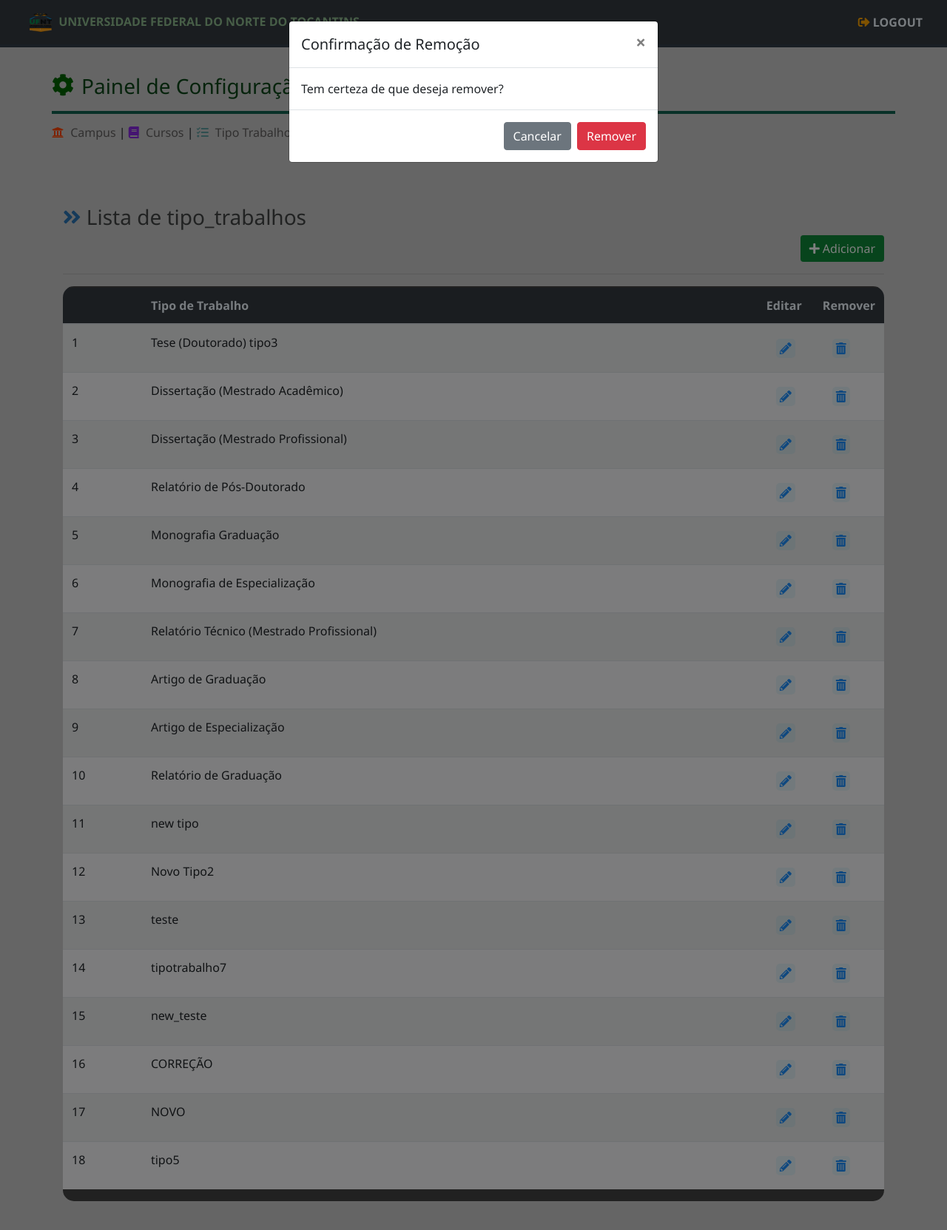
After one commit to fabiodesousaleal/gfc, a Flask app: page /tipo_trabalho/ in a window 1280 px wide, after a click that opens the changed part. The commit adds this page. Shown: the top 1663 px of the page at 74% size. Run offline with Flask 3, Linux system fonts and the light colour scheme; a user stored in the database is signed in; data comes from the database, SQL or seed files in the repository; both versions use the stored data as it was after the commit; some libraries are stand-ins or nearby versions.

Commit message:
Comitão de transferencia - e Refatoramento

```diff
--- a/app.py
+++ b/app.py
@@ -4,6 +4,7 @@ from flask_login import LoginManager, login_required
 from routes.ficha_routes import ficha_routes
 from routes.login_routes import login_routes
 from routes.curso_routes import curso_routes
+from routes.tipo_trabalho_routes import tt_routes
 from models.user_model import UserModel
 
 app = Flask(__name__)
@@ -20,6 +21,7 @@ def load_user(user_id):
 app.register_blueprint(ficha_routes, url_prefix='/ficha')
 app.register_blueprint(login_routes, url_prefix='/login')
 app.register_blueprint(curso_routes, url_prefix='/cursos')
+app.register_blueprint(tt_routes, url_prefix='/tipo_trabalho')
 login_manager.login_view = 'login_routes.home'
 
 
--- a/models/tipo_trabalho_model.py
+++ b/models/tipo_trabalho_model.py
@@ -1,8 +1,12 @@
 # tipo_trabalho_model.py
 import sqlite3
 from data.conexao import get_conexao
+from models.base_model import ClasseBase
 
-class TipoTrabalhoModel:
+class TipoTrabalhoModel(ClasseBase):
+
+    tabela = "tipo_trabalho"
+
     def __init__(self, nome, ativo=1, id=None):
         self.id = id
         self.nome = nome
@@ -27,19 +31,6 @@ class TipoTrabalhoModel:
         con.close()
         return tipos_trabalho_list
 
-    def save(self):
-        con = get_conexao()
-        cursor = con.cursor()
-
-        if self.id is None:
-            query = 'INSERT INTO tipo_trabalho (nome, ativo) VALUES (?, ?)'
-            cursor.execute(query, (self.nome, self.ativo))
-        else:
-            query = 'UPDATE tipo_trabalho SET nome=?, ativo=? WHERE id=?'
-            cursor.execute(query, (self.nome, self.ativo, self.id))
-
-        con.commit()
-        con.close()
 
     def remove(self):
         con = get_conexao()
@@ -52,25 +43,6 @@ class TipoTrabalhoModel:
         con.commit()
         con.close()
 
-    @staticmethod
-    def get_tipo_trabalho_by_id(tipo_trabalho_id):
-        con = get_conexao()
-        cursor = con.cursor()
-        query = 'SELECT * FROM tipo_trabalho WHERE id=?'
-        cursor.execute(query, (tipo_trabalho_id,))
-        row = cursor.fetchone()
-
-        if row:
-            tipo_trabalho = TipoTrabalhoModel(
-                id=row[0],
-                nome=row[1],
-                ativo=row[2]
-            )
-            con.close()
-            return tipo_trabalho
-        else:
-            con.close()
-            return None
 
     def __str__(self) -> str:
         return self.nome
--- /dev/null
+++ b/routes/tipo_trabalho_routes.py
@@ -0,0 +1,61 @@
+from flask import Blueprint, jsonify, render_template, request, redirect, url_for
+from flask_login import login_required
+from models.tipo_trabalho_model import TipoTrabalhoModel
+
+
+tt_routes = Blueprint('tt_routes',__name__)
+
+
+@tt_routes.route('/', methods=['GET', 'POST'])
+@login_required
+def tipo_trabalho_listar():
+    tipos_trabalhos = TipoTrabalhoModel.get_all()
+    return render_template('tipo_trabalho_view.html', tipos_trabalhos = tipos_trabalhos )
+
+
+@tt_routes.route('/save', methods=['POST'])
+def save_tipo_trabalho():
+    success_message = None
+    error_message = None
+
+    if request.method == 'POST':
+        dados = request.form.to_dict()
+        id = dados.get('tipo_trabalho_id')
+
+        try:
+            if id:
+                tipo_trabalho = TipoTrabalhoModel.get_by_id(id)
+                if tipo_trabalho:
+                    tipo_trabalho.nome = dados.get('nome')
+                    tipo_trabalho.ativo = dados.get('ativo')
+                    success_message = 'Tipo_trabalho atualizado com sucesso!'
+                else:
+                    error_message = 'Tipo_trabalho não encontrado'
+            else:
+                tipo_trabalho = TipoTrabalhoModel(
+                    nome=dados.get('nome'),
+                    ativo=dados.get('ativo')
+                )
+
+                success_message = 'Tipo Trabalho criado com sucesso!'
+
+            tipo_trabalho.save()
+        except Exception as e:
+            error_message = f'Erro ao salvar tipo_trabalho: {str(e)}'
+
+    tipos_trabalhos = TipoTrabalhoModel.get_tipos_trabalho()
+
+
+    return render_template('tipo_trabalho_view.html', tipos_trabalhos=tipos_trabalhos, success_message=success_message, error_message=error_message )
+
+
+@tt_routes.route('/editar', methods=["POST"])
+@login_required
+def teste():
+    dados = request.get_json()
+    tipo_trabalho_id = dados.get("tipo_trabalho_id")
+    tipo_trabalho = TipoTrabalhoModel.get_by_id(tipo_trabalho_id)
+    if tipo_trabalho:
+        return jsonify(tipo_trabalho.to_dict())
+    else:
+        return jsonify({"erro": "Dados inválidos."}), 400
--- a/templates/componentes/_menu_conf.html
+++ b/templates/componentes/_menu_conf.html
@@ -14,7 +14,7 @@
           |
           <a href="/cursos"><i class="fas fa-book" style="color: blueviolet;"></i> Cursos</a>
           |
-          <a href="#"><i class="fas fa-tasks" style="color: cadetblue;"></i> Tipo Trabalho</a>
+          <a href="/tipo_trabalho"><i class="fas fa-tasks" style="color: cadetblue;"></i> Tipo Trabalho</a>
           |
           <a href="#"><i class="fas fa-file-alt" style="color: rgb(42, 116, 180);"></i> Cabeçalhos & Rodapés</a>
           |
--- /dev/null
+++ b/templates/componentes/_modal_remover.html
@@ -0,0 +1,22 @@
+
+  <!-- Modal -->
+  <div class="modal fade" id="confirmModal" tabindex="-1" role="dialog" aria-labelledby="confirmModalLabel" aria-hidden="true">
+    <div class="modal-dialog" role="document">
+      <div class="modal-content">
+        <div class="modal-header">
+          <h5 class="modal-title" id="confirmModalLabel">Confirmação de Remoção</h5>
+          <button type="button" class="close" data-dismiss="modal" aria-label="Close">
+            <span aria-hidden="true">&times;</span>
+          </button>
+        </div>
+        <div class="modal-body">
+          Tem certeza de que deseja remover?
+        </div>
+        <div class="modal-footer">
+          <input id="item-a-remover" type="hidden" value="">
+          <button type="button" class="btn btn-secondary" data-dismiss="modal">Cancelar</button>
+          <button id="remover" type="button" class="btn btn-danger" onclick="remover()">Remover</button>
+        </div>
+      </div>
+    </div>
+  </div>
--- a/templates/cursos_view.html
+++ b/templates/cursos_view.html
@@ -1,7 +1,7 @@
 {% extends "base.html" %}
 
   {% block head %}
-      <link rel="stylesheet" href="/static/assets/css/views/cursos_view.css" type="text/css">
+      <link rel="stylesheet" href="/static/assets/css/views/view.css" type="text/css">
   {% endblock %}
 
   {% block content %}
--- a/templates/tipo_trabalho_view.html
+++ b/templates/tipo_trabalho_view.html
@@ -0,0 +1,175 @@
+{% extends "base.html" %}
+
+  {% block head %}
+      <link rel="stylesheet" href="/static/assets/css/views/view.css" type="text/css">
+  {% endblock %}
+
+  {% block content %}
+
+    {% include "componentes/_menu_conf.html" %}
+
+  <div class="container">
+
+  <div class="mensage" style="margin-top: 5px;">
+    {% if success_message %}
+          <div id="success-alert" class="alert alert-success" role="alert">
+              {{ success_message }}
+          </div>
+          {% endif %}
+
+          {% if error_message %}
+          <div id="error-alert" class="alert alert-danger" role="alert">
+              {{ error_message }}
+          </div>
+          {% endif %}
+  </div>
+
+  {% include "componentes/_modal_remover.html" %}
+
+  <!-- Modal -->
+  <div class="modal fade" id="modal" tabindex="-1" role="dialog" aria-labelledby="modalLabel" aria-hidden="true">
+      <div class="modal-dialog" role="document">
+        <div class="modal-content">
+          <div class="modal-header">
+            <h5 class="modal-title" id="modalLabel">Novo tipo_trabalho</h5>
+            <button type="button" class="close" data-dismiss="modal" aria-label="Close" onclick="closeModal()" id="closeModal">
+              <span aria-hidden="true">&times;</span>
+            </button>
+          </div>
+          <div class="modal-body">
+
+            <!-- Formulário dentro do modal -->
+            <form id="tipo_trabalhoForm" action="/tipo_trabalho/save" method="POST">
+              <input id="tipo_trabalho_id" name="tipo_trabalho_id" type="hidden" value="">
+              <div class="form-group">
+                <label for="nome">tipo_trabalho:</label>
+                <input type="text" class="form-control" id="nome" name="nome" required>
+              </div>
+              <button type="submit" class="btn btn-primary">Salvar</button>
+            </form>
+          </div>
+        </div>
+      </div>
+    </div>
+
+    <!------->
+
+    <div class="container">
+      <div class="row">
+        <h3><i class="fas fa-angle-double-right" style="color: rgb(42, 116, 180);"></i> Lista de tipo_trabalhos</h3>
+      </div>
+      <div class="row" style="display: flex; justify-content: flex-end;">
+        <button type="button" class="btn btn-primary" data-toggle="modal" data-target="#modal" onclick="openModal()">
+            <i class="fas fa-plus"></i> Adicionar
+        </button>
+      </div>
+      </div>
+
+
+      <hr>
+      <div style="border-radius:15px; overflow: auto; padding: 0px; background-color:rgb(67, 67, 67); ">
+        <table class="table table-striped bg-light" style="margin-top: 0px; padding:0px; border-top:2px solid rgb(67, 67, 67); ">
+          <thead class="bg-dark" style="color: aliceblue;">
+              <tr>
+                  <th></th>
+                  <th>Tipo de Trabalho</th>
+                  <th style="width:50px;">Editar</th>
+                  <th style="width:50px;">Remover</th>
+              </tr>
+          </thead>
+          <tbody>
+              {% for tipo_trabalho in tipos_trabalhos %}
+                  <tr>
+                      <td>{{ loop.index }}</td>
+                      <td>{{ tipo_trabalho.nome }}</td>
+                      <td>
+                          <a href="#">
+                            <button type="button" class="btn" onclick='abrirModalEditar("{{ tipo_trabalho.id }}")'>
+                                <i class="fas fa-pencil-alt icon" title="editar"></i>
+                            </button>
+                        </a>
+                      </td>
+                      <td>
+                        <a href="#">
+                          <button type="button" class="btn" data-toggle="modal" data-target="#confirmModal" onclick='abrirModalRemover("{{ tipo_trabalho_id }}")'>
+                            <i class="fas fa-trash-alt icon"></i>
+                          </button>
+                      </a>
+                    </td>
+
+
+                  </tr>
+              {% endfor %}
+          </tbody>
+      </table>
+      </div>
+
+  </div>
+  </div>
+
+
+  <script src="https://code.jquery.com/jquery-3.5.1.slim.min.js"></script>
+  <script src="https://cdn.jsdelivr.net/npm/@popperjs/core@2.0.8/dist/umd/popper.min.js"></script>
+  <script src="https://maxcdn.bootstrapcdn.com/bootstrap/4.5.2/js/bootstrap.min.js"></script>
+
+  <script>
+      // Limpar o formulário ao fechar o modal
+      $('#modal').on('hidden.bs.modal', function () {
+        $('#tipo_trabalhoForm')[0].reset();
+      });
+
+
+      $('#modal').on('hidden.bs.modal', function () {
+        $('#tipo_trabalhoForm')[0].reset();
+      });
+
+        function hideAlert(alertId) {
+            var alertElement = document.getElementById(alertId);
+            if (alertElement) {
+                setTimeout(function () {
+                    alertElement.classList.add('d-none');
+                }, 6000);  // 6000 milissegundos = 6 segundos
+            }
+        }
+
+        hideAlert('success-alert');
+        hideAlert('error-alert');
+
+        function abrirModalEditar(tipo_trabalhoId) {
+            let dados = {tipo_trabalho_id: tipo_trabalhoId};
+
+            fetch("/tipo_trabalho/editar", {
+              method: "POST",
+              headers: {
+                "Content-Type": "application/json"
+              },
+              body: JSON.stringify(dados) // Os dados a serem enviados, convertidos para JSON
+            })
+            .then(tipo_trabalho => tipo_trabalho.json()) // Converter a resposta do servidor para JSON
+            .then(tipo_trabalho => {
+              // Se a requisição for bem sucedida, mostrar a resposta do servidor
+              $('#tipo_trabalho_id').val(tipo_trabalho.id);
+              $('#nome').val(tipo_trabalho.nome);
+
+              // Abrir o modal
+              $('#modal').modal('show');
+            })
+            .catch(erro => {
+              // Se a requisição falhar, mostrar o erro
+              alert(erro.message);
+            });
+          }
+
+        function closeModal(){
+          $('#modal').modal('hide');
+          $('#tipo_trabalhoForm')[0].reset();
+        }
+
+        function openModal(){
+          $('#modal').modal('show');
+        }
+
+
+    </script>
+
+  {% endblock %}
```
Also changed, not shown: models/base_model.py (added, +93 -0 lines), models/campus_model.py (+14 -0 lines), models/curso_model.py (+5 -90 lines), routes/curso_routes.py (+4 -4 lines), routes/ficha_routes.py (+4 -4 lines), data/gfc.db, static/assets/css/views/view.css (renamed from static/assets/css/views/cursos_view.css), 1 other file.
